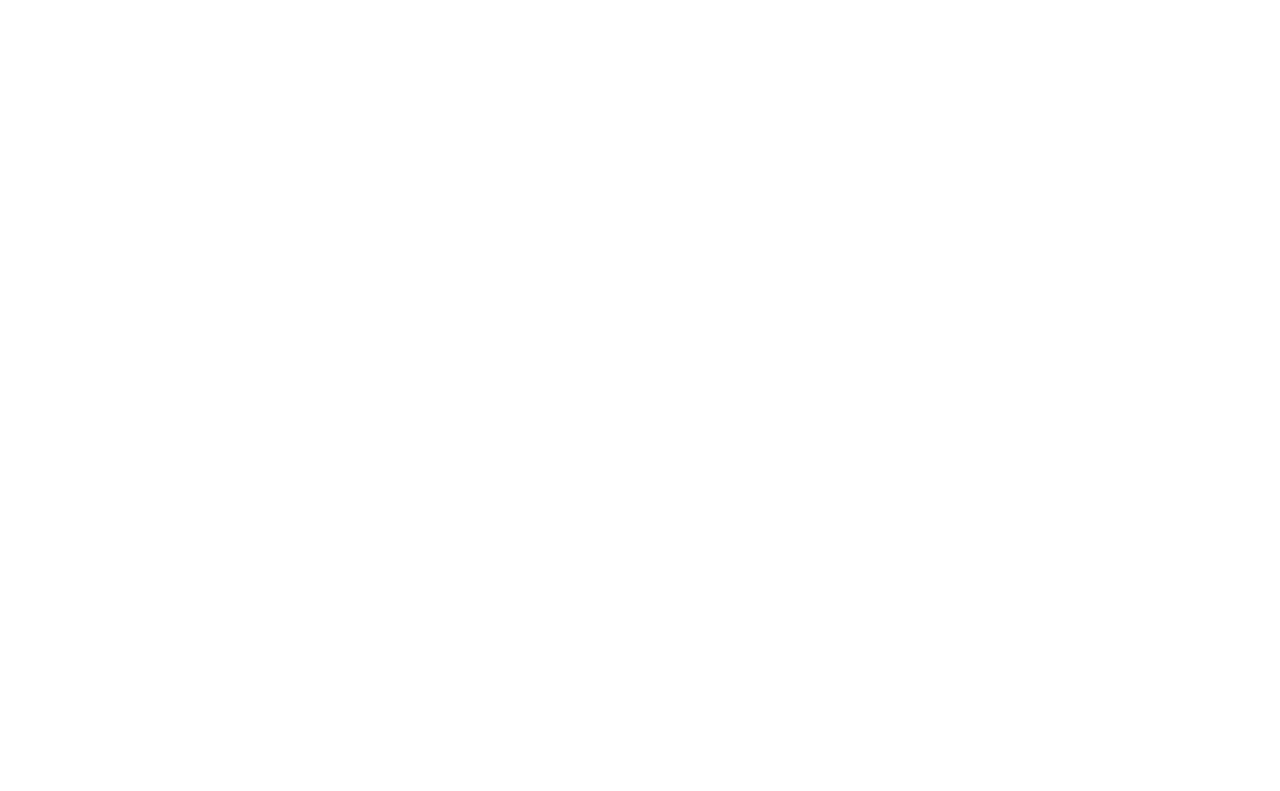
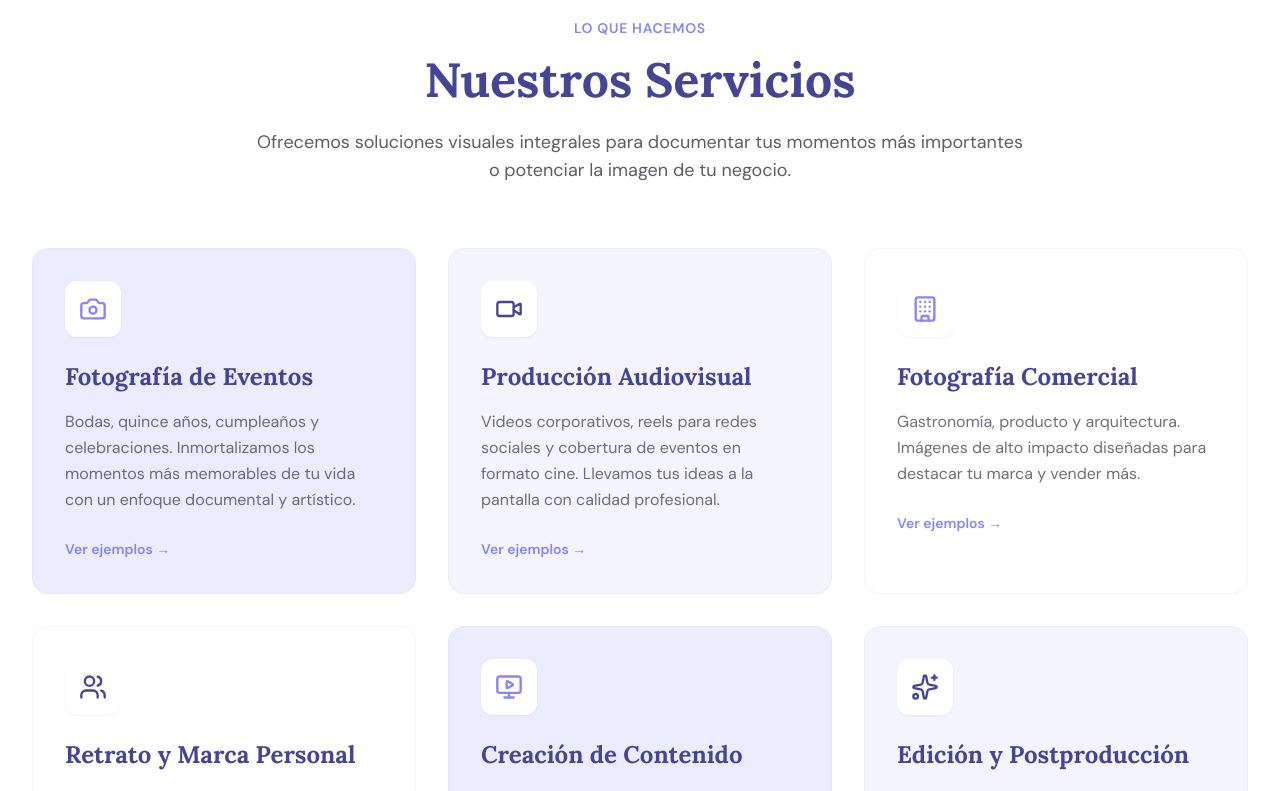
Before and after one commit to juanandresariasutp/landing_CreatiBros, a Next.js app: page / in a window 1280 px wide. Shown: the part 880-1671 px from the top of the page. Before the commit the page ends 800 px from the top, so only its background shows below. Built offline with nearby package versions, Linux system fonts and the light colour scheme.

Commit message:
feat(servicios): agrega seccion de servicios
Implementa el componente Services mostrando tarjetas con los diferentes servicios, cada una con su icono usando lucide-react.

```diff
--- a/app/page.tsx
+++ b/app/page.tsx
@@ -1,10 +1,11 @@
 import { Hero } from "@/components/Hero";
+import { Services } from "@/components/Services";
 
 export default function Home() {
   return (
     <>
       <Hero />
-      {/* Otras secciones vendrán aquí */}
+      <Services />
     </>
   );
 }
--- /dev/null
+++ b/components/Services.tsx
@@ -0,0 +1,102 @@
+import Image from "next/image";
+import { Camera, Video, MonitorPlay, Users, Sparkles, Building } from "lucide-react";
+import { cn } from "@/lib/utils";
+
+const services = [
+  {
+    id: "fotografia-social",
+    title: "Fotografía de Eventos",
+    description: "Bodas, quince años, cumpleaños y celebraciones. Inmortalizamos los momentos más memorables de tu vida con un enfoque documental y artístico.",
+    icon: Camera,
+    color: "bg-cb-lavender-light/50",
+    iconColor: "text-cb-purple",
+  },
+  {
+    id: "produccion-video",
+    title: "Producción Audiovisual",
+    description: "Videos corporativos, reels para redes sociales y cobertura de eventos en formato cine. Llevamos tus ideas a la pantalla con calidad profesional.",
+    icon: Video,
+    color: "bg-cb-lavender-light/30",
+    iconColor: "text-cb-navy",
+  },
+  {
+    id: "fotografia-comercial",
+    title: "Fotografía Comercial",
+    description: "Gastronomía, producto y arquitectura. Imágenes de alto impacto diseñadas para destacar tu marca y vender más.",
+    icon: Building,
+    color: "bg-cb-white",
+    iconColor: "text-cb-purple",
+  },
+  {
+    id: "retrato-corporativo",
+    title: "Retrato y Marca Personal",
+    description: "Fotografía de retrato profesional para emprendedores, directivos y artistas que buscan elevar su presencia digital.",
+    icon: Users,
+    color: "bg-cb-white",
+    iconColor: "text-cb-navy",
+  },
+  {
+    id: "creacion-contenido",
+    title: "Creación de Contenido",
+    description: "Paquetes mensuales de fotografía y video optimizados para Instagram, TikTok y plataformas digitales.",
+    icon: MonitorPlay,
+    color: "bg-cb-lavender-light/50",
+    iconColor: "text-cb-purple",
+  },
+  {
+    id: "edicion-post",
+    title: "Edición y Postproducción",
+    description: "Servicios de colorización, retoque fotográfico y montaje de video para proyectos independientes.",
+    icon: Sparkles,
+    color: "bg-cb-lavender-light/30",
+    iconColor: "text-cb-navy",
+  },
+];
+
+export function Services() {
+  return (
+    <section id="servicios" className="py-24 bg-cb-white">
+      <div className="max-w-7xl mx-auto px-4 sm:px-6 lg:px-8">
+        <div className="text-center max-w-3xl mx-auto mb-16">
+          <span className="text-cb-purple font-semibold tracking-wider uppercase text-sm">
+            Lo que hacemos
+          </span>
+          <h2 className="font-arsenica text-4xl md:text-5xl font-bold text-cb-navy mt-4 mb-6">
+            Nuestros Servicios
+          </h2>
+          <p className="text-lg text-cb-dark/80">
+            Ofrecemos soluciones visuales integrales para documentar tus momentos más importantes o potenciar la imagen de tu negocio.
+          </p>
+        </div>
+
+        <div className="grid grid-cols-1 md:grid-cols-2 lg:grid-cols-3 gap-8">
+          {services.map((service) => (
+            <div
+              key={service.id}
+              className={cn(
+                "p-8 rounded-2xl transition-all duration-300 hover:-translate-y-2 border border-cb-lavender-light/30",
+                service.color
+              )}
+            >
+              <div className="w-14 h-14 bg-cb-white rounded-xl flex items-center justify-center shadow-sm mb-6">
+                <service.icon className={cn("w-7 h-7", service.iconColor)} />
+              </div>
+              <h3 className="font-arsenica text-2xl font-bold text-cb-navy mb-4">
+                {service.title}
+              </h3>
+              <p className="text-cb-dark/70 leading-relaxed mb-6">
+                {service.description}
+              </p>
+              <a
+                href="#portafolio"
+                className="inline-flex items-center text-sm font-semibold text-cb-purple hover:text-cb-navy transition-colors"
+              >
+                Ver ejemplos &rarr;
+              </a>
+            </div>
+          ))}
+        </div>
+      </div>
+    </section>
+  );
+}
```
